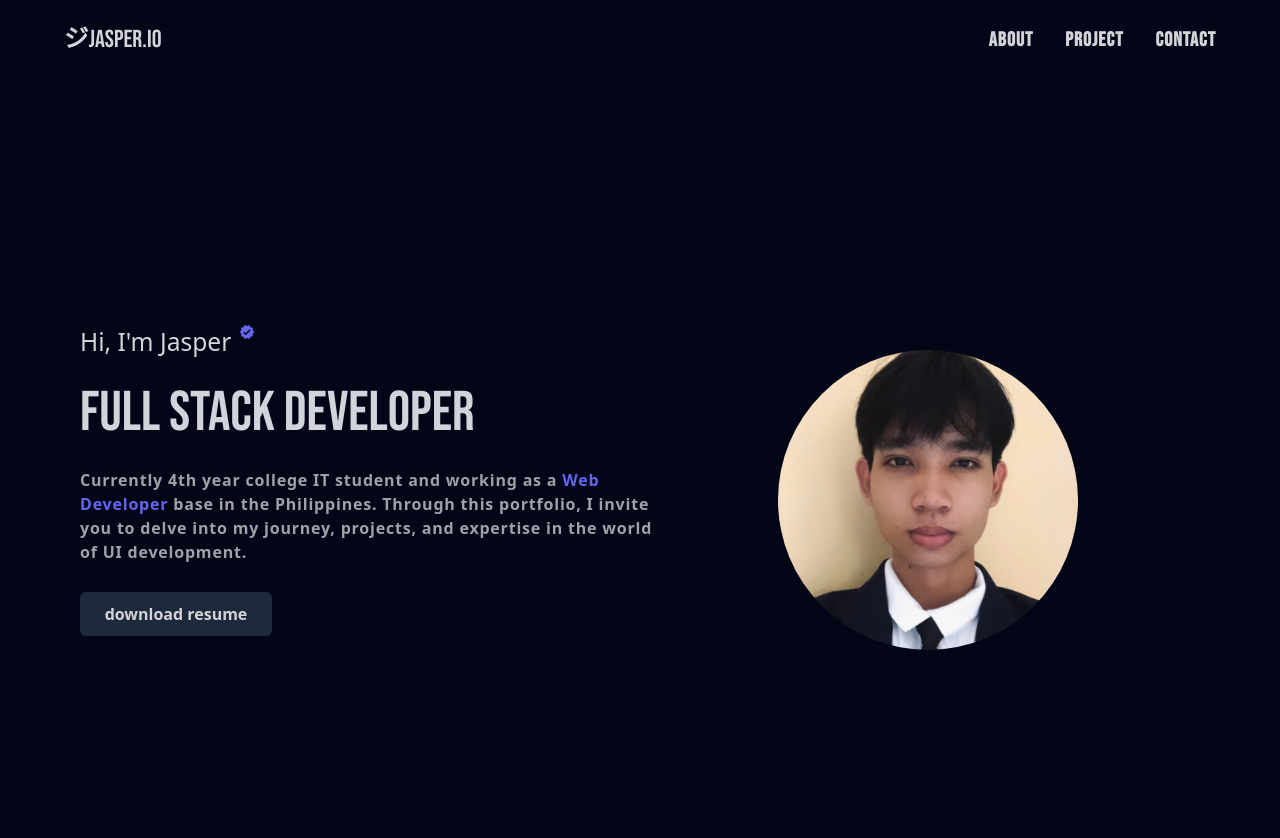
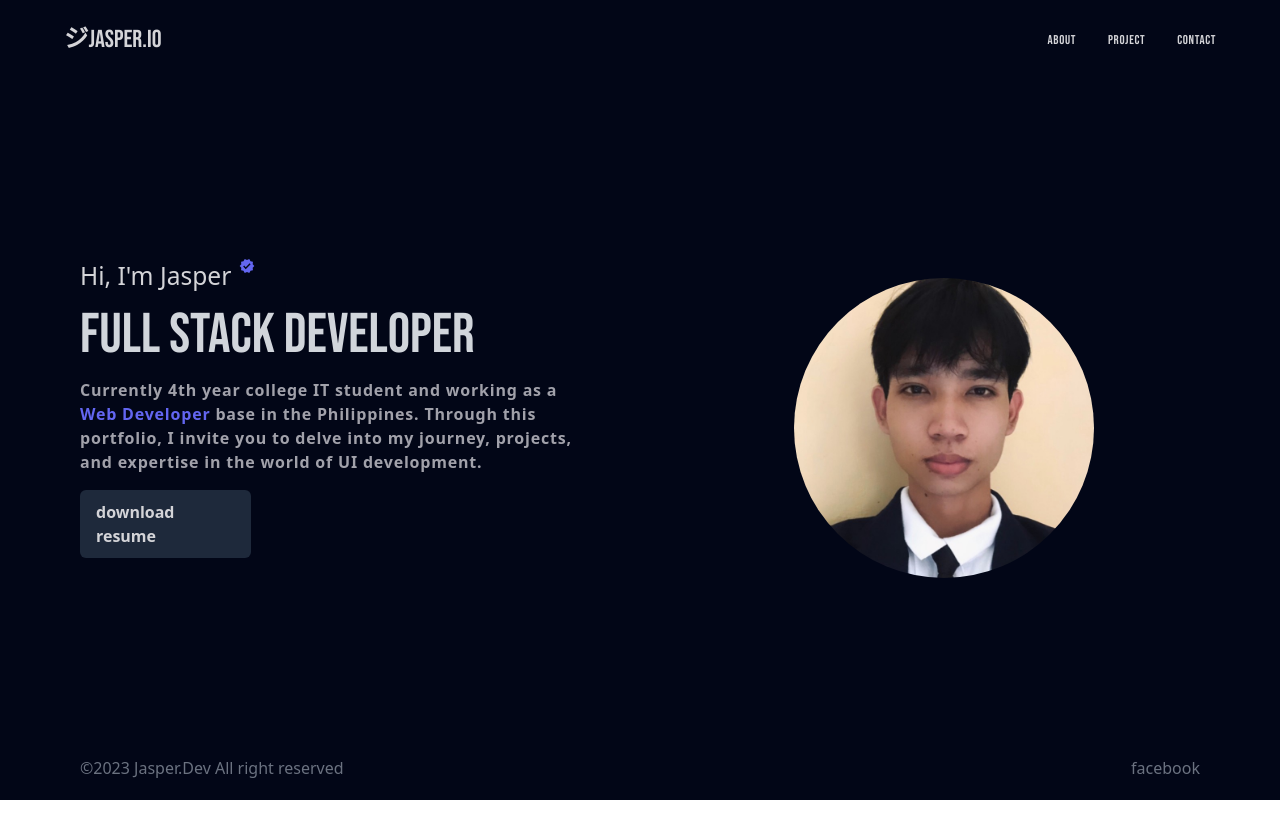
Before and after one commit to jasperayawan/reactTypesPortfolio, a React (Vite) app: page / in a window 1280 px wide. Shown: the top 838 px of the page. After the commit the page ends 800 px from the top, so only its background shows below. Built offline with nearby package versions, Linux system fonts and the light colour scheme; a web font is replaced by a local one.

Commit message:
update grid

```diff
--- a/src/App.tsx
+++ b/src/App.tsx
@@ -1,12 +1,14 @@
 import { Outlet } from "react-router-dom"
 import Header from "./components/Header"
+import Footer from './components/Footer'
 
 function App() {
   return (
-    <div className="bg-slate-950">
+    <div className="bg-slate-950 min-h-screen flex flex-col justify-between">
       <Header/>
 
       <Outlet/>
+      <Footer/>
     </div>
   )
 }
--- /dev/null
+++ b/src/components/Footer.tsx
@@ -0,0 +1,14 @@
+
+
+export default function Footer(){
+
+    const currentYear = new Date().getFullYear();
+    return(
+        <footer>
+            <div className="w-full max-w-6xl mx-auto flex justify-between items-center text-gray-500 py-5 px-4">
+                <span>©{currentYear} Jasper.Dev All right reserved</span>
+                <span>facebook</span>
+            </div>
+        </footer>
+    )
+}
--- a/src/components/Header.tsx
+++ b/src/components/Header.tsx
@@ -9,13 +9,13 @@ export default function Header(){
 
                 <ul className='hidden md:flex flex-row justify-center items-center gap-x-8 font-bebas'>
                     <li>
-                        <Link to='/about' className='uppercase text-zinc-300 hover:text-zinc-600 font-semibold tracking-wider text-xl'>About</Link>
+                        <Link to='/about' className='uppercase text-zinc-300 hover:text-zinc-600 tracking-wider text-sm'>About</Link>
                     </li>
                     <li>
-                        <Link to='/project' className='uppercase text-zinc-300 hover:text-zinc-600 font-semibold tracking-wider text-xl'>Project</Link>
+                        <Link to='/project' className='uppercase text-zinc-300 hover:text-zinc-600 tracking-wider text-sm'>Project</Link>
                     </li>
                     <li>
-                        <Link to='/contact' className='uppercase text-zinc-300 hover:text-zinc-600 font-semibold tracking-wider text-xl'>Contact</Link>
+                        <Link to='/contact' className='uppercase text-zinc-300 hover:text-zinc-600 tracking-wider text-sm'>Contact</Link>
                     </li>
                 </ul>
             </nav>
--- a/src/main.tsx
+++ b/src/main.tsx
@@ -3,7 +3,7 @@ import ReactDOM from 'react-dom/client'
 import App from './App.tsx'
 import { RouterProvider,createBrowserRouter } from 'react-router-dom'
 import './index.css'
-import Home from './components/Hero.tsx'
+import Home from './pages/Home.tsx'
 
 const router = createBrowserRouter([
   {
--- /dev/null
+++ b/src/pages/About.jsx
@@ -0,0 +1,9 @@
+
+
+export default function About(){
+    return(
+        <div>
+
+        </div>
+    )
+}
--- a/src/components/Hero.tsx
+++ b/src/pages/Home.tsx
@@ -4,10 +4,10 @@ import JasperImg from '../assets/jass.jpg'
 
 export default function Home(){
     return(
-        <div className="min-h-screen flex justify-center">
-            <div className="w-full mx-auto md:max-w-6xl flex flex-col md:flex-row relative px-4">
+        <div className="flex justify-center">
+            <div className="w-full mx-auto md:max-w-6xl grid md:grid-cols-2 relative px-4 md:gap-24 place-items-center place-content-between">
                 <div className="absolute top-0 right-10 blur-[165px] circle -z-10 w-[300px] h-[300px] bg-indigo-500 rounded-full"></div>
-                <div className="flex flex-col justify-center gap-3">
+                <div className="col-span-1 flex-1 flex flex-col">
                     <div className="flex gap-2">
                         <span className="text-2xl text-zinc-300">Hi, I'm Jasper</span>
                         <MdVerified className="text-indigo-500"/>
@@ -25,7 +25,7 @@ export default function Home(){
                         </a>
                     </div>
                 </div>
-                <div className='flex-grow pt-10 flex justify-center items-center'>
+                <div className=' pt-10 flex justify-center items-center'>
                     <img src={JasperImg} alt='Jasper' className='w-[300px] h-[300px] rounded-full object-center object-cover'/>
                 </div>
             </div>
```
